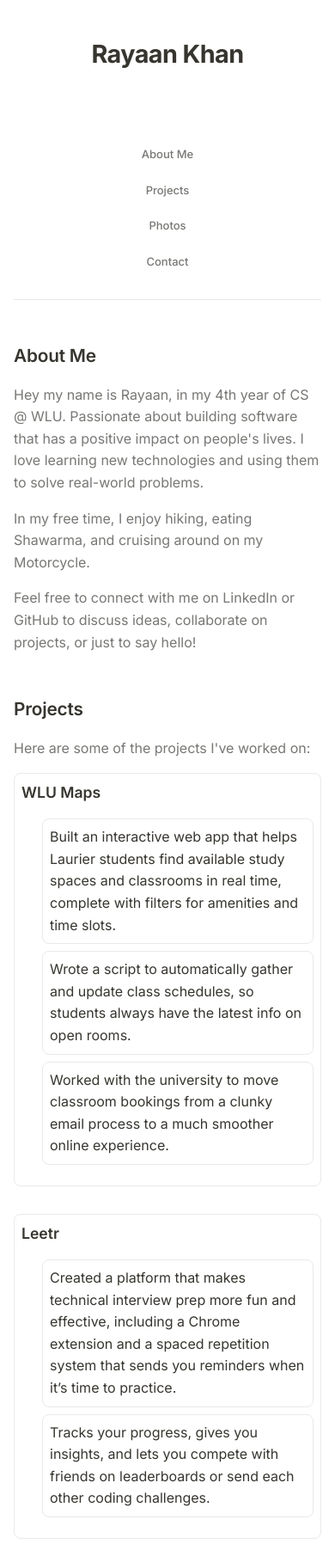
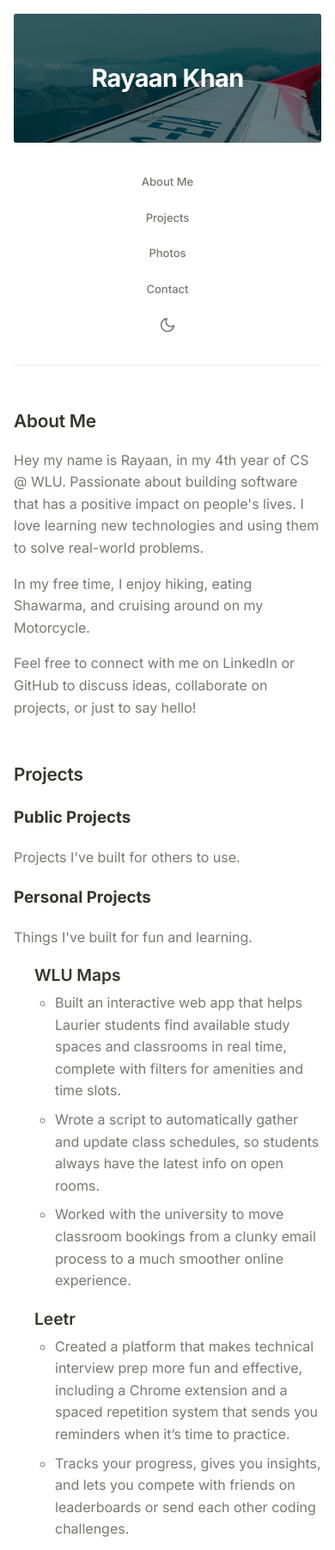
Before and after one commit to Rayaan-khan428/personal-site, a plain HTML site: page index.html in a window 390 px wide. Shown: the top 1803 px of the page at 86% size. Drawn offline with nearby package versions, Linux system fonts and the light colour scheme.

Commit message:
restructured blog

```diff
--- a/admin/config.yml
+++ b/admin/config.yml
@@ -32,6 +32,8 @@ collections:
             widget: "list"
             fields:
               - { label: "Title", name: "title", widget: "string" }
+              - { label: "Category", name: "category", widget: "select", options: ["Public", "Personal"], default: "Personal" }
+              - { label: "Image", name: "image", widget: "image", required: false }
               - { label: "Description", name: "description", widget: "markdown" }
               - { label: "URL", name: "url", widget: "string", required: false }
       - file: "content/photos.json"
--- a/index.html
+++ b/index.html
@@ -19,6 +19,12 @@
                 <li><a href="#projects">Projects</a></li>
                 <li><a href="#photos">Photos</a></li>
                 <li><a href="#contact">Contact</a></li>
+                <li>
+                    <button id="theme-toggle" aria-label="Toggle dark mode">
+                        <svg xmlns="http://www.w3.org/2000/svg" width="20" height="20" viewBox="0 0 24 24" fill="none" stroke="currentColor" stroke-width="2" stroke-linecap="round" stroke-linejoin="round" class="sun"><path d="M12 1v2m0 18v2M4.22 4.22l1.42 1.42m12.72 12.72l1.42 1.42M1 12h2m18 0h2M4.22 19.78l1.42-1.42M18.36 5.64l1.42-1.42"/><circle cx="12" cy="12" r="5"/></svg>
+                        <svg xmlns="http://www.w3.org/2000/svg" width="20" height="20" viewBox="0 0 24 24" fill="none" stroke="currentColor" stroke-width="2" stroke-linecap="round" stroke-linejoin="round" class="moon"><path d="M21 12.79A9 9 0 1 1 11.21 3 7 7 0 0 0 21 12.79z"/></svg>
+                    </button>
+                </li>
             </ul>
         </nav>
 
@@ -29,10 +35,18 @@
 
             <section id="projects">
                 <h2>Projects</h2>
-                <p>Here are some of the projects I've worked on:</p>
-                <div id="project-list" class="project-grid">
-                    <!-- Projects will be loaded here -->
-                </div>
+
+                <h3 class="project-category-title">Public Projects</h3>
+                <p>Projects I've built for others to use.</p>
+                <ul id="public-project-list" class="project-list">
+                    <!-- Public projects will be loaded here -->
+                </ul>
+
+                <h3 class="project-category-title">Personal Projects</h3>
+                <p>Things I've built for fun and learning.</p>
+                <ul id="personal-project-list" class="project-list">
+                    <!-- Personal projects will be loaded here -->
+                </ul>
             </section>
 
             <section id="photos">
--- a/script.js
+++ b/script.js
@@ -2,7 +2,40 @@ document.addEventListener('DOMContentLoaded', function() {
     loadAboutMe();
     loadProjects();
     loadPhotos();
+    initializeTheme();
 });
+
+function initializeTheme() {
+    const themeToggle = document.getElementById('theme-toggle');
+    const savedTheme = localStorage.getItem('theme') || 'light';
+    document.body.setAttribute('data-theme', savedTheme);
+
+    if (savedTheme === 'dark') {
+        document.body.classList.add('dark-mode');
+    }
+
+    updateToggleIcon(savedTheme);
+
+    themeToggle.addEventListener('click', () => {
+        let currentTheme = document.body.getAttribute('data-theme');
+        let newTheme = currentTheme === 'light' ? 'dark' : 'light';
+        document.body.setAttribute('data-theme', newTheme);
+        localStorage.setItem('theme', newTheme);
+        updateToggleIcon(newTheme);
+    });
+}
+
+function updateToggleIcon(theme) {
+    const sunIcon = document.querySelector('#theme-toggle .sun');
+    const moonIcon = document.querySelector('#theme-toggle .moon');
+    if (theme === 'light') {
+        sunIcon.style.display = 'none';
+        moonIcon.style.display = 'block';
+    } else {
+        sunIcon.style.display = 'block';
+        moonIcon.style.display = 'none';
+    }
+}
 
 function loadAboutMe() {
     fetch('content/about.md')
@@ -26,13 +59,24 @@ function loadProjects() {
     fetch('content/projects.json')
         .then(response => response.json())
         .then(data => {
-            const projectList = document.getElementById('project-list');
-            projectList.innerHTML = data.projects.map(project => `
-                <li>
-                    <a href="${project.url}" class="project-link" target="_blank"><strong>${project.title}</strong></a>
-                    <div>${marked.parse(project.description)}</div>
+            const publicProjectList = document.getElementById('public-project-list');
+            const personalProjectList = document.getElementById('personal-project-list');
+
+            const publicProjects = data.projects.filter(p => p.category === 'Public');
+            const personalProjects = data.projects.filter(p => p.category === 'Personal' || !p.category);
+
+            const createProjectHTML = project => `
+                <li class="project-item">
+                    ${project.image ? `<img src="${project.image}" alt="${project.title}" class="project-image">` : ''}
+                    <div class="project-details">
+                        <h3><a href="${project.url}" target="_blank">${project.title}</a></h3>
+                        <div>${marked.parse(project.description)}</div>
+                    </div>
                 </li>
-            `).join('');
+            `;
+
+            publicProjectList.innerHTML = publicProjects.map(createProjectHTML).join('');
+            personalProjectList.innerHTML = personalProjects.map(createProjectHTML).join('');
         });
 }
 
--- a/styles.css
+++ b/styles.css
@@ -14,6 +14,15 @@
     --spacing-lg: 24px;
     --spacing-xl: 32px;
     --spacing-xxl: 48px;
+    --bg-primary: #ffffff;
+}
+
+[data-theme="dark"] {
+    --text-primary: #e9e9e7;
+    --text-secondary: #a0a09c;
+    --border-light: #4a4a4a;
+    --bg-hover: #3a3a3a;
+    --bg-primary: #2f2f2f;
 }
 
 * {
@@ -25,7 +34,7 @@ body {
     line-height: 1.6;
     margin: 0;
     padding: 0;
-    background-color: #ffffff;
+    background-color: var(--bg-primary);
     color: var(--text-primary);
     font-size: 16px;
 }
@@ -62,9 +71,36 @@ p {
 
 /* Header */
 header {
+    position: relative;
     text-align: center;
     margin-bottom: var(--spacing-xl);
-    padding: var(--spacing-lg) 0;
+    height: 150px;
+    display: flex;
+    align-items: center;
+    justify-content: center;
+    background-image: url('./photos/banner.jpeg');
+    background-size: cover;
+    background-position: center;
+    border-radius: 3px;
+    overflow: hidden;
+    color: white;
+}
+
+header::before {
+    content: '';
+    position: absolute;
+    top: 0;
+    left: 0;
+    right: 0;
+    bottom: 0;
+    background: rgba(0, 0, 0, 0.4);
+    z-index: 1;
+}
+
+header h1 {
+    position: relative;
+    z-index: 2;
+    margin: 0;
 }
 
 /* Navigation */
@@ -72,6 +108,9 @@ nav {
     margin-bottom: var(--spacing-xxl);
     padding-bottom: var(--spacing-lg);
     border-bottom: 1px solid var(--border-light);
+    display: flex;
+    justify-content: center;
+    align-items: center;
 }
 
 nav ul {
@@ -90,13 +129,44 @@ nav a {
     font-weight: 500;
     padding: var(--spacing-sm) var(--spacing-md);
     border-radius: 6px;
-    transition: all 0.2s ease;
+    transition: none;
     font-size: 14px;
 }
 
 nav a:hover {
     color: var(--accent-blue);
-    background-color: var(--bg-hover);
+    background-color: transparent;
+}
+
+#theme-toggle {
+    background: none;
+    border: none;
+    cursor: pointer;
+    color: var(--text-secondary);
+    transition: color 0.2s ease, transform 0.2s ease;
+    padding: var(--spacing-xs);
+    display: flex;
+    align-items: center;
+    justify-content: center;
+}
+
+#theme-toggle:hover {
+    color: var(--accent-blue);
+    transform: scale(1.1);
+}
+
+#theme-toggle .sun {
+    display: none;
+}
+#theme-toggle .moon {
+    display: block;
+}
+
+[data-theme="dark"] #theme-toggle .sun {
+    display: block;
+}
+[data-theme="dark"] #theme-toggle .moon {
+    display: none;
 }
 
 /* Main content */
@@ -124,51 +194,55 @@ section:first-child h2 {
 }
 
 /* Projects section */
-.project-grid {
+#project-list {
+    list-style: none;
+    padding: 0;
     display: flex;
     flex-direction: column;
-    gap: var(--spacing-lg);
+    gap: var(--spacing-xxl);
 }
 
-.project-grid li {
-    list-style: none;
-    padding: var(--spacing-md);
-    border: 1px solid var(--border-light);
-    border-radius: 8px;
-    transition: all 0.2s ease;
-    background-color: #ffffff;
+.project-item {
+    display: flex;
+    gap: var(--spacing-lg);
+    align-items: flex-start;
 }
 
-.project-grid li:hover {
-    border-color: var(--accent-blue);
-    box-shadow: 0 2px 8px rgba(35, 131, 226, 0.1);
+.project-image {
+    width: 120px;
+    height: 120px;
+    object-fit: cover;
+    border-radius: 8px;
+    border: 1px solid var(--border-light);
+    flex-shrink: 0;
 }
 
-.project-link {
-    text-decoration: none;
-    color: inherit;
-    display: block;
+.project-details h3 {
+    margin: 0 0 var(--spacing-xs) 0;
+    font-size: 1.2rem;
+    font-weight: 600;
 }
 
-.project-link strong {
-    font-size: 1.1rem;
-    font-weight: 600;
+.project-details h3 a {
+    text-decoration: none;
     color: var(--text-primary);
-    margin-bottom: var(--spacing-xs);
-    display: block;
     transition: color 0.2s ease;
 }
 
-.project-link:hover strong {
+.project-details h3 a:hover {
     color: var(--accent-blue);
 }
 
-.project-grid .project-link div {
+.project-details div {
     color: var(--text-secondary);
-    font-size: 14px;
 }
 
-.project-grid .project-link div p {
+.project-details div p {
+    margin: 0 0 var(--spacing-sm) 0;
+}
+
+.project-details div ul {
+    padding-left: var(--spacing-lg);
     margin: 0;
 }
 
@@ -234,10 +308,6 @@ li {
 }
 
 /* Remove default project list styling */
-#project-list {
-    list-style: none;
-    padding: 0;
-}
 
 /* Responsive design */
 @media (max-width: 768px) {
```
Also changed, not shown: photos/174C89ED-03DE-4A21-AEC5-48BFAFB2A837_4_5005_c.jpeg (deleted), photos/3273C52A-1B0D-42A6-B3F0-FA7F8BB1A2C7_1_105_c.jpeg (deleted), photos/4E047665-C0AB-4A71-90D1-4964C4175C98_4_5005_c.jpeg (deleted), photos/546BBB12-D69D-4D88-BEE1-C5DEA723800E_4_5005_c.jpeg (deleted), photos/6EEDEFE5-549D-410D-8CB3-5AD32154424A_4_5005_c.jpeg (deleted), photos/780618DF-17CC-41B6-BF8B-9CA91D2DACA3_4_5005_c.jpeg (deleted), photos/81B45B98-DFFD-4F46-8C4C-1FB7CD5E8E3B_4_5005_c.jpeg (deleted), photos/867EEF55-95B9-46C5-9697-EF54FFA95E1E_4_5005_c.jpeg (deleted), photos/8A4B0731-56BF-4C06-B9DA-E24A006C4FF5_4_5005_c.jpeg (deleted), photos/8CAE9398-C06C-4A61-9298-A9548491CF65_4_5005_c.jpeg (deleted), photos/B0AF1220-7415-4B95-9EFA-5D05DBB2264F_4_5005_c.jpeg (deleted), photos/C52F6A51-6A89-484E-A61B-ED6CD431FCCE_4_5005_c.jpeg (deleted), photos/D984F30C-EA8F-46C6-B7DB-36679BCA44A0_4_5005_c.jpeg (deleted), photos/DC8FA911-27D1-4BBF-BDD4-BB4BB89A655A_4_5005_c.jpeg (deleted), 1 more files, 1 other file.
